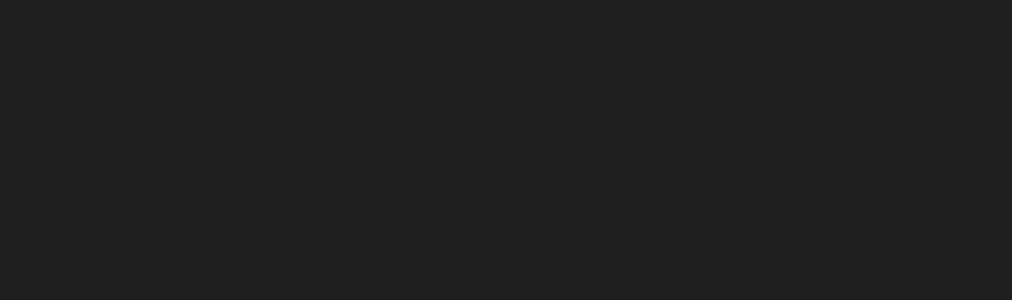
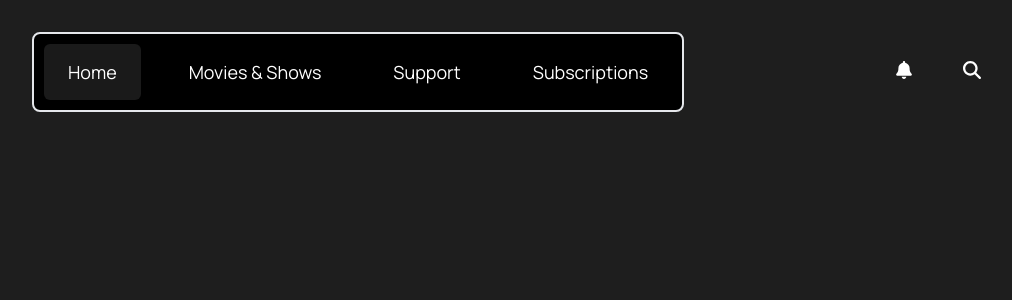
Before and after one commit to GlueSniffingCat/fort-anime, a Next.js app in the folder anime-fort/: page / in a window 1280 px wide. Shown: the top 300 px of the page, without its empty margins (130-1142 px from the left). Built offline with nearby package versions, Linux system fonts and the light colour scheme.

Commit message:
Navbar pre-production

```diff
--- a/anime-fort/src/app/page.tsx
+++ b/anime-fort/src/app/page.tsx
@@ -1,6 +1,11 @@
 import { fetchAnime } from "./action";
+import Navbar from "../components/Navbar";
 import MediaCard from "../components/MediaCard";
 export default async function Home() {
 	//const data = await fetchAnime();
-	return <main className=""></main>;
+	return (
+		<main className="xl:py-[2rem] xl:px-[10.125rem] lg:py-[1.5rem] lg:px-[5rem] py-[2.5rem] px-[1rem] text-lg">
+			<Navbar />
+		</main>
+	);
 }
--- a/anime-fort/src/components/Navbar.tsx
+++ b/anime-fort/src/components/Navbar.tsx
@@ -1,7 +1,61 @@
+"use client";
+
 import * as React from "react";
+import Link from "next/link";
+import { usePathname } from "next/navigation";
 
-export interface IAppProps {}
+import { FontAwesomeIcon } from "@fortawesome/react-fontawesome";
+import { faBell, faMagnifyingGlass } from "@fortawesome/free-solid-svg-icons";
 
-export default function App(props: IAppProps) {
-	return <div></div>;
+export default function Navbar() {
+	const pathname = usePathname();
+
+	return (
+		<div className="flex justify-between items-center">
+			<nav className="flex gap-[1.5rem] p-[10px] border-red border-2 rounded-lg [&>*]:rounded-md bg-black [&>*]:py-[0.875rem] [&>*]:px-[1.5rem] text-white [&>*]:block">
+				<Link
+					className={`${pathname === "/" ? "bg-black10" : ""}`}
+					href="/"
+				>
+					Home
+				</Link>
+				<Link
+					className={`${
+						pathname === "/movies_and_shows" ? "bg-black10" : ""
+					}`}
+					href="/movies_and_shows"
+				>
+					Movies & Shows
+				</Link>
+				<Link
+					className={`${pathname === "/support" ? "bg-black10" : ""}`}
+					href="/support"
+				>
+					Support
+				</Link>
+				<Link
+					className={`${
+						pathname === "/subscriptions" ? "bg-black10" : ""
+					}`}
+					href="/subscriptions"
+				>
+					Subscriptions
+				</Link>
+			</nav>
+			<div className=" flex justify-between min-h-[32px] min-w-[100px]">
+				<div>
+					<FontAwesomeIcon
+						icon={faBell}
+						className="min-w-[2rem] text-white"
+					/>
+				</div>
+				<div>
+					<FontAwesomeIcon
+						icon={faMagnifyingGlass}
+						className="min-w-[2rem] text-white"
+					/>
+				</div>
+			</div>
+		</div>
+	);
 }
```
Also changed, not shown: anime-fort/package.json (+8 -4 lines), 1 other file (tests, documents, lock files or other folders).
